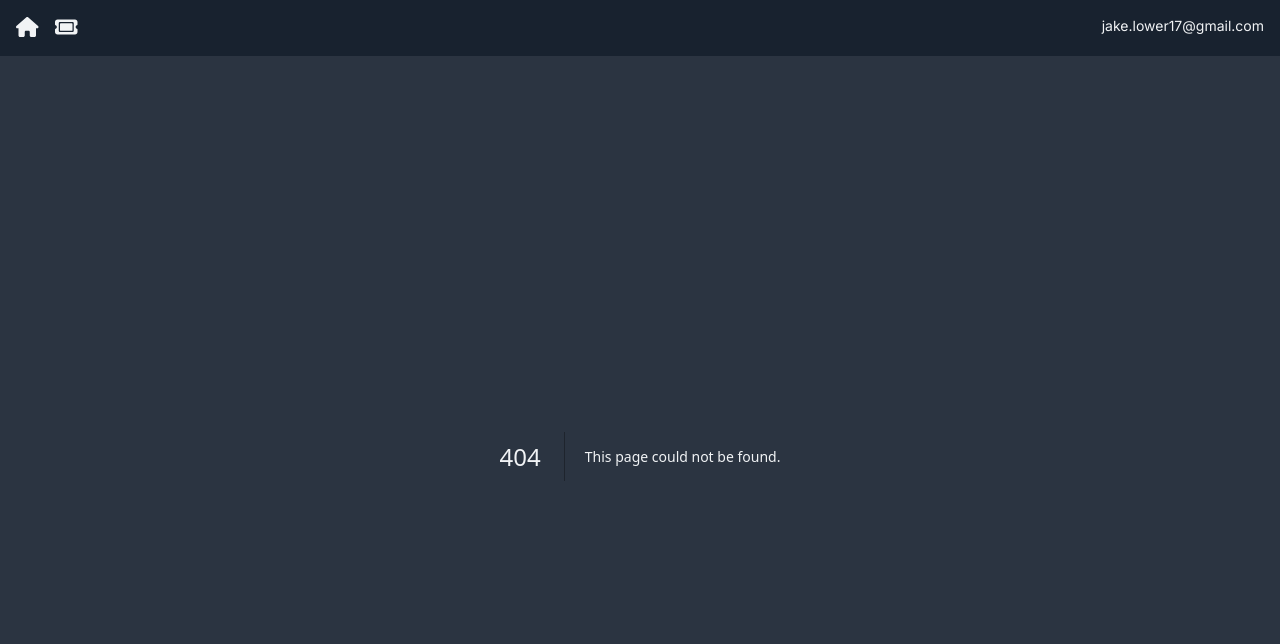
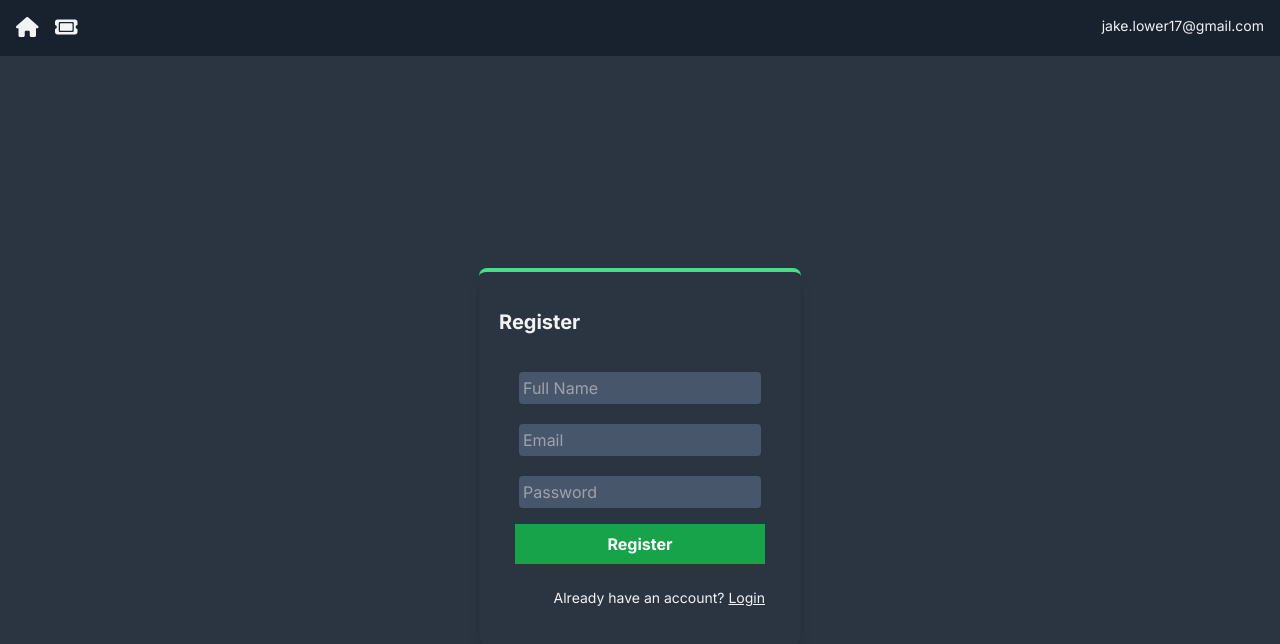
Before and after one commit to zhengshihan/TicketManagement, a Next.js app: page /Register in a window 1280 px wide. Before the commit this address had no page. Shown: the top 644 px of the page. Built offline with nearby package versions, Linux system fonts and the light colour scheme.

Commit message:
add register feature

```diff
--- /dev/null
+++ b/app/(components)/LoginForm.jsx
@@ -0,0 +1,68 @@
+"use client";
+
+import Link from "next/link";
+import { useState } from "react";
+import { signIn } from "next-auth/react";
+import { useRouter } from "next/navigation";
+
+export default function LoginForm() {
+  const [email, setEmail] = useState("");
+  const [password, setPassword] = useState("");
+  const [error, setError] = useState("");
+
+  const router = useRouter();
+
+  const handleSubmit = async (e) => {
+    e.preventDefault();
+
+    try {
+      const res = await signIn("credentials", {
+        email,
+        password,
+        redirect: false,
+      });
+
+      if (res.error) {
+        setError("Invalid Credentials");
+        return;
+      }
+
+      router.replace("dashboard");
+    } catch (error) {
+      console.log(error);
+    }
+  };
+
+  return (
+    <div className="grid place-items-center h-screen">
+      <div className="shadow-lg p-5 rounded-lg border-t-4 border-green-400">
+        <h1 className="text-xl font-bold my-4">Login</h1>
+
+        <form onSubmit={handleSubmit} className="flex flex-col gap-3">
+          <input
+            onChange={(e) => setEmail(e.target.value)}
+            type="text"
+            placeholder="Email"
+          />
+          <input
+            onChange={(e) => setPassword(e.target.value)}
+            type="password"
+            placeholder="Password"
+          />
+          <button className="bg-green-600 text-white font-bold cursor-pointer px-6 py-2">
+            Login
+          </button>
+          {error && (
+            <div className="bg-red-500 text-white w-fit text-sm py-1 px-3 rounded-md mt-2">
+              {error}
+            </div>
+          )}
+
+          <Link className="text-sm mt-3 text-right" href={"/register"}>
+            Don't have an account? <span className="underline">Register</span>
+          </Link>
+        </form>
+      </div>
+    </div>
+  );
+}
--- /dev/null
+++ b/app/(components)/RegisterForm.jsx
@@ -0,0 +1,101 @@
+"use client";
+
+import Link from "next/link";
+import { useState } from "react";
+import { useRouter } from "next/navigation";
+
+export default function RegisterForm() {
+  const [name, setName] = useState("");
+  const [email, setEmail] = useState("");
+  const [password, setPassword] = useState("");
+  const [error, setError] = useState("");
+
+  const router = useRouter();
+
+  const handleSubmit = async (e) => {
+    e.preventDefault();
+
+    if (!name || !email || !password) {
+      setError("All fields are necessary.");
+      return;
+    }
+
+    try {
+      const resUserExists = await fetch("api/Users/userExists", {
+        method: "POST",
+        headers: {
+          "Content-Type": "application/json",
+        },
+        body: JSON.stringify({ email }),
+      });
+
+      const { user } = await resUserExists.json();
+
+      if (user) {
+        setError("User already exists.");
+        return;
+      }
+
+      const res = await fetch("api/Users/register", {
+        method: "POST",
+        headers: {
+          "Content-Type": "application/json",
+        },
+        body: JSON.stringify({
+          name,
+          email,
+          password,
+        }),
+      });
+
+      if (res.ok) {
+        const form = e.target;
+        form.reset();
+        router.push("/");
+      } else {
+        console.log("User registration failed.");
+      }
+    } catch (error) {
+      console.log("Error during registration: ", error);
+    }
+  };
+
+  return (
+    <div className="grid place-items-center h-screen">
+      <div className="shadow-lg p-5 rounded-lg border-t-4 border-green-400">
+        <h1 className="text-xl font-bold my-4">Register</h1>
+
+        <form onSubmit={handleSubmit} className="flex flex-col gap-3">
+          <input
+            onChange={(e) => setName(e.target.value)}
+            type="text"
+            placeholder="Full Name"
+          />
+          <input
+            onChange={(e) => setEmail(e.target.value)}
+            type="text"
+            placeholder="Email"
+          />
+          <input
+            onChange={(e) => setPassword(e.target.value)}
+            type="password"
+            placeholder="Password"
+          />
+          <button className="bg-green-600 text-white font-bold cursor-pointer px-6 py-2">
+            Register
+          </button>
+
+          {error && (
+            <div className="bg-red-500 text-white w-fit text-sm py-1 px-3 rounded-md mt-2">
+              {error}
+            </div>
+          )}
+
+          <Link className="text-sm mt-3 text-right" href={"/"}>
+            Already have an account? <span className="underline">Login</span>
+          </Link>
+        </form>
+      </div>
+    </div>
+  );
+}
--- /dev/null
+++ b/app/Dashboard/page.jsx
@@ -0,0 +1,60 @@
+import React from "react";
+import TicketCard from "@/app/(components)/TicketCard";
+
+const getTickets = async () => {
+  const baseURL = process.env.BASE_URL;
+  try {
+    const res = await fetch(`${baseURL}/api/Tickets`, {
+      cache: "no-store",
+    });
+
+    if (!res.ok) {
+      throw new Error("Failed to fetch topics");
+    }
+
+    return res.json();
+  } catch (error) {
+    console.log("Error loading topics: ", error);
+  }
+};
+
+const Dashboard = async () => {
+  const data = await getTickets();
+
+  // Make sure we have tickets needed for production build.
+  if (!data?.tickets) {
+    return <p>No tickets.</p>;
+  }
+
+  const tickets = data.tickets;
+
+  const uniqueCategories = [
+    ...new Set(tickets?.map(({ category }) => category)),
+  ];
+
+  return (
+    <div className="p-5">
+      <div>
+        {tickets &&
+          uniqueCategories?.map((uniqueCategory, categoryIndex) => (
+            <div key={categoryIndex} className="mb-4">
+              <h2>{uniqueCategory}</h2>
+              <div className="lg:grid grid-cols-2 xl:grid-cols-4 ">
+                {tickets
+                  .filter((ticket) => ticket.category === uniqueCategory)
+                  .map((filteredTicket, _index) => (
+                    <TicketCard
+                      id={_index}
+                      key={_index}
+                      ticket={filteredTicket}
+                    />
+                  ))}
+              </div>
+            </div>
+          ))}
+      </div>
+    </div>
+  );
+};
+
+export default Dashboard;
--- /dev/null
+++ b/app/Register/page.jsx
@@ -0,0 +1,5 @@
+import RegisterForm from "@/app/(components)/RegisterForm";
+
+export default async function Register() {
+  return <RegisterForm />;
+}
--- /dev/null
+++ b/app/api/Users/register/route.js
@@ -0,0 +1,20 @@
+import { connectMongoDB } from "@/lib/mongodb";
+import User from "@/app/models/User";
+import { NextResponse } from "next/server";
+import bcrypt from "bcryptjs";
+
+export async function POST(req) {
+  try {
+    const { name, email, password } = await req.json();
+    const hashedPassword = await bcrypt.hash(password, 10);
+    await connectMongoDB();
+    await User.create({ name, email, password: hashedPassword });
+
+    return NextResponse.json({ message: "User registered." }, { status: 201 });
+  } catch (error) {
+    return NextResponse.json(
+      { message: "An error occurred while registering the user." },
+      { status: 500 }
+    );
+  }
+}
--- /dev/null
+++ b/app/api/Users/userExists/route.js
@@ -0,0 +1,15 @@
+import { connectMongoDB } from "@/lib/mongodb";
+import User from "@/app/models/User";
+import { NextResponse } from "next/server";
+
+export async function POST(req) {
+  try {
+    await connectMongoDB();
+    const { email } = await req.json();
+    const user = await User.findOne({ email }).select("_id");
+    console.log("user: ", user);
+    return NextResponse.json({ user });
+  } catch (error) {
+    console.log(error);
+  }
+}
--- /dev/null
+++ b/app/api/auth/[...nextauth]/route.js
@@ -0,0 +1,48 @@
+import { connectMongoDB } from "@/lib/mongodb";
+import User from "@/app/models/User";
+import NextAuth from "next-auth/next";
+import CredentialsProvider from "next-auth/providers/credentials";
+import bcrypt from "bcryptjs";
+
+export const authOptions = {
+  providers: [
+    CredentialsProvider({
+      name: "credentials",
+      credentials: {},
+
+      async authorize(credentials) {
+        const { email, password } = credentials;
+
+        try {
+          await connectMongoDB();
+          const user = await User.findOne({ email });
+
+          if (!user) {
+            return null;
+          }
+
+          const passwordsMatch = await bcrypt.compare(password, user.password);
+
+          if (!passwordsMatch) {
+            return null;
+          }
+
+          return user;
+        } catch (error) {
+          console.log("Error: ", error);
+        }
+      },
+    }),
+  ],
+  session: {
+    strategy: "jwt",
+  },
+  secret: process.env.NEXTAUTH_SECRET,
+  pages: {
+    signIn: "/",
+  },
+};
+
+const handler = NextAuth(authOptions);
+
+export { handler as GET, handler as POST };
--- /dev/null
+++ b/app/models/User.js
@@ -0,0 +1,22 @@
+import mongoose, { Schema, models } from "mongoose";
+
+const userSchema = new Schema(
+  {
+    name: {
+      type: String,
+      required: true,
+    },
+    email: {
+      type: String,
+      required: true,
+    },
+    password: {
+      type: String,
+      required: true,
+    },
+  },
+  { timestamps: true }
+);
+
+const User = models.User || mongoose.model("User", userSchema);
+export default User;
--- /dev/null
+++ b/lib/mongodb.js
@@ -0,0 +1,10 @@
+import mongoose from "mongoose";
+
+export const connectMongoDB = async () => {
+  try {
+    await mongoose.connect(process.env.MONGODB_URI);
+    console.log("Connected to MongoDB");
+  } catch (error) {
+    console.log("Error connecting to MongoDB: ", error);
+  }
+};
--- a/package.json
+++ b/package.json
@@ -12,11 +12,13 @@
     "@fortawesome/free-solid-svg-icons": "^6.4.2",
     "@fortawesome/react-fontawesome": "^0.2.0",
     "autoprefixer": "10.4.14",
+    "bcryptjs": "^2.4.3",
     "eslint": "8.46.0",
     "eslint-config-next": "13.4.13",
     "mongodb": "^5.7.0",
     "mongoose": "^7.4.3",
     "next": "13.4.13",
+    "next-auth": "^4.22.3",
     "postcss": "8.4.27",
     "react": "18.2.0",
     "react-dom": "18.2.0",
```
Also changed, not shown: 1 other file (tests, documents, lock files or other folders).
